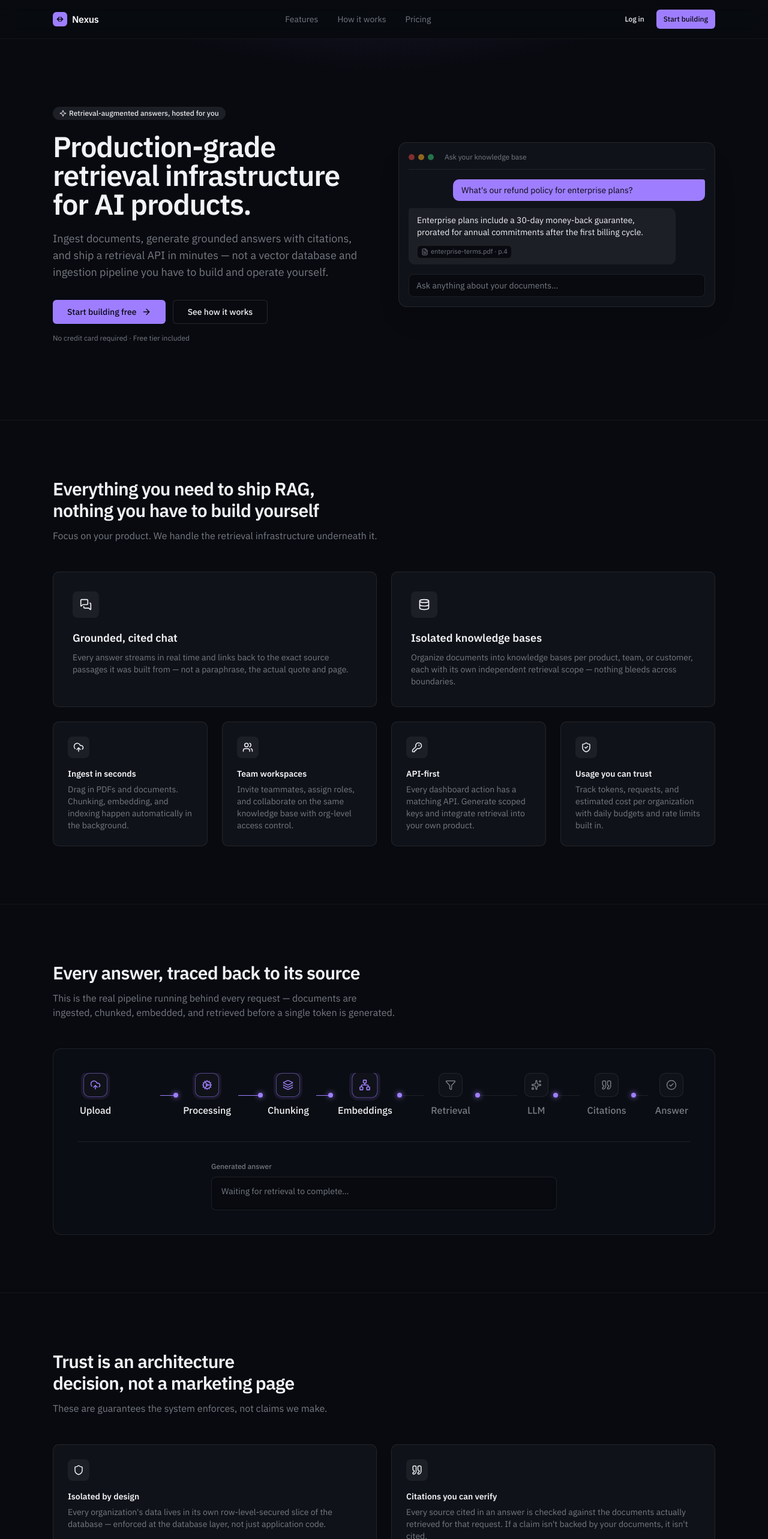
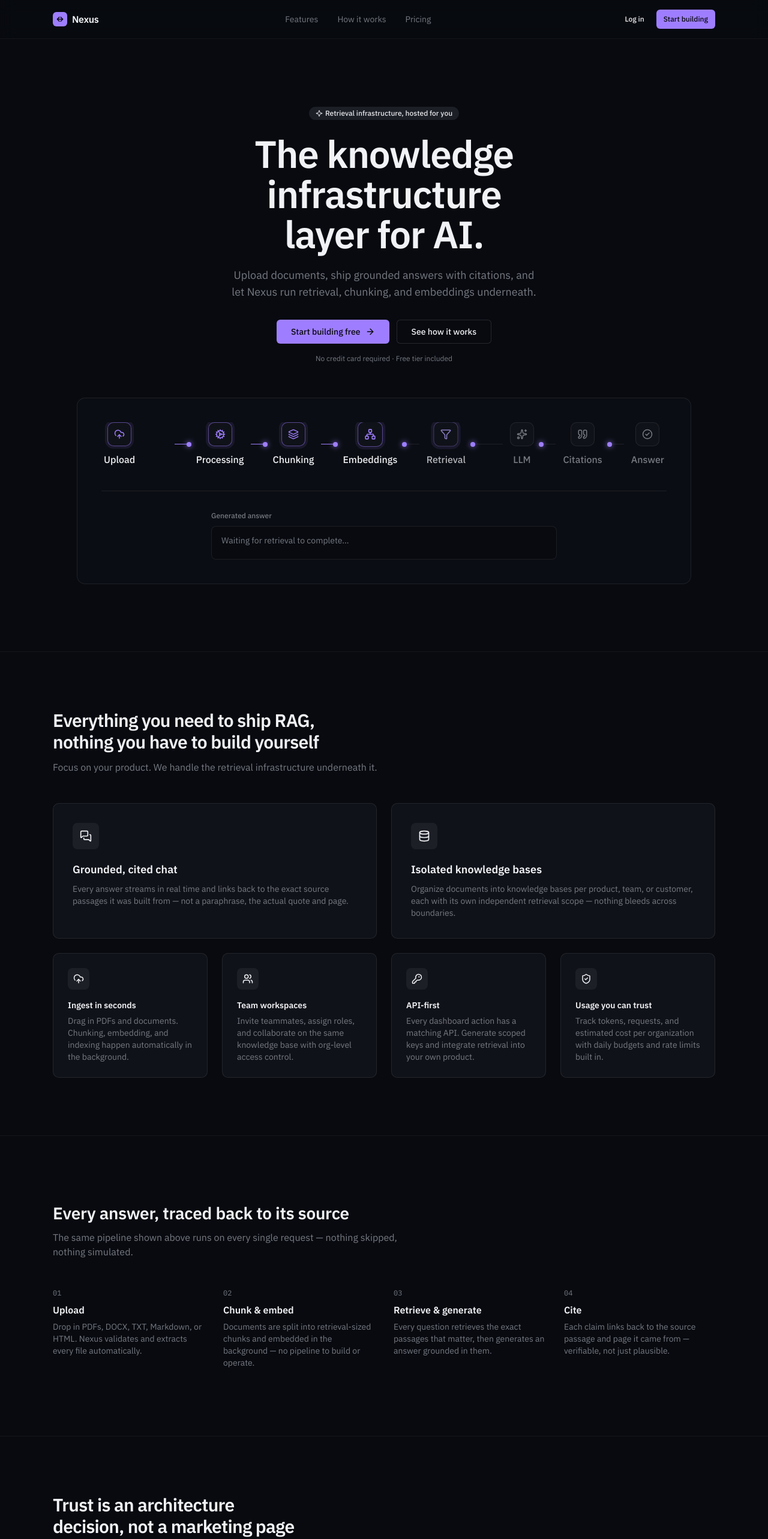
Before and after one commit to cb7chaitanya/nexus, a Next.js app in the folder apps/web/: page / in a window 1280 px wide. Shown: the top 2566 px of the page at 60% size. Built offline with nearby package versions, Linux system fonts and the light colour scheme.

Commit message:
feat:hero page redesign

```diff
--- a/apps/web/src/components/marketing/hero.tsx
+++ b/apps/web/src/components/marketing/hero.tsx
@@ -1,37 +1,28 @@
 "use client";
 
 import Link from "next/link";
-import { motion } from "framer-motion";
-import { ArrowRightIcon, FileTextIcon, SparkleIcon } from "lucide-react";
+import { motion, useReducedMotion } from "framer-motion";
+import { ArrowRightIcon, SparkleIcon } from "lucide-react";
 
+import { duration, ease, transition } from "@/lib/motion";
 import { Button } from "@/components/ui/button";
 import { Badge } from "@/components/ui/badge";
+import { PipelineDemo } from "@/components/marketing/pipeline-demo";
 
 export function Hero() {
-  return (
-    <section className="relative overflow-hidden">
-      <div
-        className="pointer-events-none absolute inset-x-0 -top-40 -z-10 h-[38rem] bg-[radial-gradient(ellipse_60%_50%_at_50%_0%,var(--color-primary)_0%,transparent_70%)] opacity-[0.14]"
-        aria-hidden
-      />
-      <div className="mx-auto grid max-w-6xl items-center gap-12 px-6 pb-20 pt-20 md:grid-cols-2 md:pb-32 md:pt-28">
-        <motion.div
-          initial={{ opacity: 0, y: 16 }}
-          animate={{ opacity: 1, y: 0 }}
-          transition={{ duration: 0.5, ease: "easeOut" }}
-        >
-          <Badge variant="secondary" className="mb-5">
-            <SparkleIcon /> Retrieval-augmented answers, hosted for you
+  const reducedMotion = useReducedMotion();
+
+  const copy = (
+    <div className="mx-auto max-w-2xl text-center">
+      <Badge variant="secondary" className="mb-6">
+        <SparkleIcon /> Retrieval infrastructure, hosted for you
       </Badge>
-          <h1 className="text-4xl font-semibold tracking-tight text-balance sm:text-5xl">
-            Production-grade retrieval infrastructure for AI products.
-          </h1>
-          <p className="mt-5 max-w-lg text-lg text-muted-foreground text-pretty">
-            Ingest documents, generate grounded answers with citations, and ship a
-            retrieval API in minutes — not a vector database and ingestion pipeline
-            you have to build and operate yourself.
+      <h1 className="text-display text-balance">The knowledge infrastructure layer for AI.</h1>
+      <p className="mx-auto mt-5 max-w-lg text-lg text-muted-foreground text-pretty">
+        Upload documents, ship grounded answers with citations, and let Nexus run
+        retrieval, chunking, and embeddings underneath.
       </p>
-          <div className="mt-8 flex flex-wrap items-center gap-3">
+      <div className="mt-8 flex flex-wrap items-center justify-center gap-3">
         <Button size="lg" asChild>
           <Link href="/signup">
             Start building free <ArrowRightIcon />
@@ -41,47 +32,38 @@
           <a href="#how-it-works">See how it works</a>
         </Button>
       </div>
-          <p className="mt-4 text-xs text-muted-foreground">
+      <p className="mt-4 text-small text-muted-foreground">
         No credit card required · Free tier included
       </p>
+    </div>
+  );
+
+  return (
+    <section className="overflow-hidden px-6 pb-20 pt-20 md:pb-28 md:pt-28">
+      {reducedMotion ? (
+        copy
+      ) : (
+        <motion.div
+          initial={{ opacity: 0, y: 16 }}
+          animate={{ opacity: 1, y: 0 }}
+          transition={transition(duration.moderate, ease.emphasized)}
+        >
+          {copy}
         </motion.div>
+      )}
 
+      <div className="mx-auto mt-14 max-w-5xl">
+        {reducedMotion ? (
+          <PipelineDemo />
+        ) : (
           <motion.div
-          initial={{ opacity: 0, y: 24, scale: 0.98 }}
-          animate={{ opacity: 1, y: 0, scale: 1 }}
-          transition={{ duration: 0.6, ease: "easeOut", delay: 0.1 }}
-          className="relative"
+            initial={{ opacity: 0, y: 20 }}
+            animate={{ opacity: 1, y: 0 }}
+            transition={transition(duration.slow, ease.emphasized)}
           >
-          <div className="rounded-2xl border border-border bg-card p-4 shadow-2xl shadow-black/10">
-            <div className="flex items-center gap-1.5 border-b border-border pb-3">
-              <span className="size-2.5 rounded-full bg-destructive/50" />
-              <span className="size-2.5 rounded-full bg-warning/60" />
-              <span className="size-2.5 rounded-full bg-success/60" />
-              <span className="ml-3 text-xs text-muted-foreground">
-                Ask your knowledge base
-              </span>
-            </div>
-            <div className="space-y-3 py-4">
-              <div className="ml-auto max-w-[85%] rounded-xl rounded-tr-sm bg-primary px-3.5 py-2 text-sm text-primary-foreground">
-                What&apos;s our refund policy for enterprise plans?
-              </div>
-              <div className="max-w-[90%] space-y-2 rounded-xl rounded-tl-sm bg-secondary px-3.5 py-2.5 text-sm">
-                <p>
-                  Enterprise plans include a 30-day money-back guarantee, prorated for
-                  annual commitments after the first billing cycle.
-                </p>
-                <div className="flex flex-wrap gap-1.5 pt-1">
-                  <span className="inline-flex items-center gap-1 rounded-md border border-border bg-background px-1.5 py-0.5 text-[11px] text-muted-foreground">
-                    <FileTextIcon className="size-3" /> enterprise-terms.pdf · p.4
-                  </span>
-                </div>
-              </div>
-            </div>
-            <div className="flex items-center gap-2 rounded-lg border border-border bg-background px-3 py-2 text-sm text-muted-foreground">
-              Ask anything about your documents…
-            </div>
-          </div>
+            <PipelineDemo />
           </motion.div>
+        )}
       </div>
     </section>
   );
--- a/apps/web/src/components/marketing/how-it-works.tsx
+++ b/apps/web/src/components/marketing/how-it-works.tsx
@@ -1,18 +1,47 @@
-import { PipelineDemo } from "@/components/marketing/pipeline-demo";
+const steps = [
+  {
+    step: "01",
+    title: "Upload",
+    description:
+      "Drop in PDFs, DOCX, TXT, Markdown, or HTML. Nexus validates and extracts every file automatically.",
+  },
+  {
+    step: "02",
+    title: "Chunk & embed",
+    description:
+      "Documents are split into retrieval-sized chunks and embedded in the background — no pipeline to build or operate.",
+  },
+  {
+    step: "03",
+    title: "Retrieve & generate",
+    description:
+      "Every question retrieves the exact passages that matter, then generates an answer grounded in them.",
+  },
+  {
+    step: "04",
+    title: "Cite",
+    description:
+      "Each claim links back to the source passage and page it came from — verifiable, not just plausible.",
+  },
+];
 
 export function HowItWorks() {
   return (
-    <section id="how-it-works" className="border-t border-border/60 py-24">
+    <section id="how-it-works" className="border-t border-border/60 py-20 sm:py-28">
       <div className="mx-auto max-w-6xl px-6">
-        <h2 className="max-w-xl text-3xl font-semibold tracking-tight text-balance">
-          Every answer, traced back to its source
-        </h2>
+        <h2 className="max-w-xl text-h2 text-balance">Every answer, traced back to its source</h2>
         <p className="mt-3 max-w-xl text-muted-foreground text-pretty">
-          This is the real pipeline running behind every request — documents are ingested,
-          chunked, embedded, and retrieved before a single token is generated.
+          The same pipeline shown above runs on every single request — nothing
+          skipped, nothing simulated.
         </p>
-        <div className="mt-12">
-          <PipelineDemo />
+        <div className="mt-12 grid gap-8 sm:grid-cols-2 lg:grid-cols-4">
+          {steps.map((item) => (
+            <div key={item.step}>
+              <p className="font-mono text-small text-muted-foreground">{item.step}</p>
+              <h3 className="mt-2 text-h4">{item.title}</h3>
+              <p className="mt-1.5 text-sm text-muted-foreground">{item.description}</p>
+            </div>
+          ))}
         </div>
       </div>
     </section>
```
Lines whose indentation alone changed are shown as unchanged.
